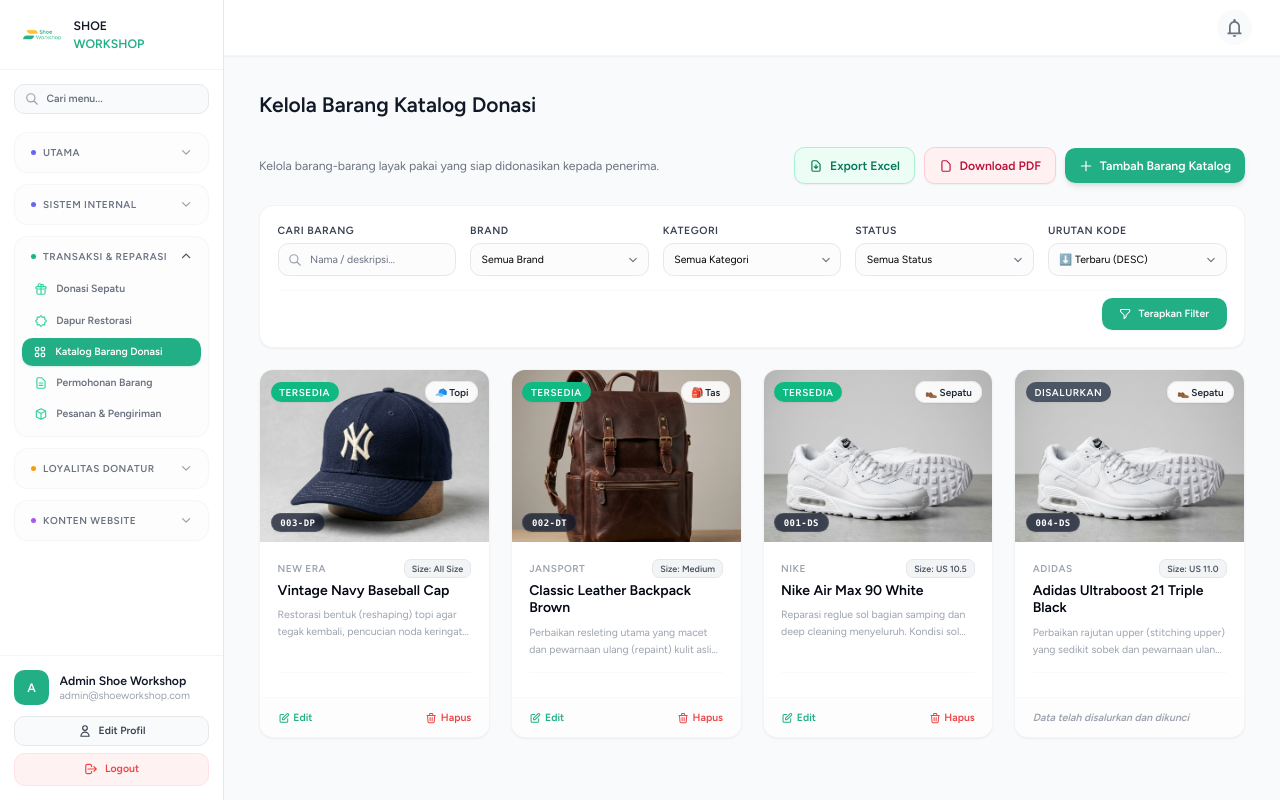
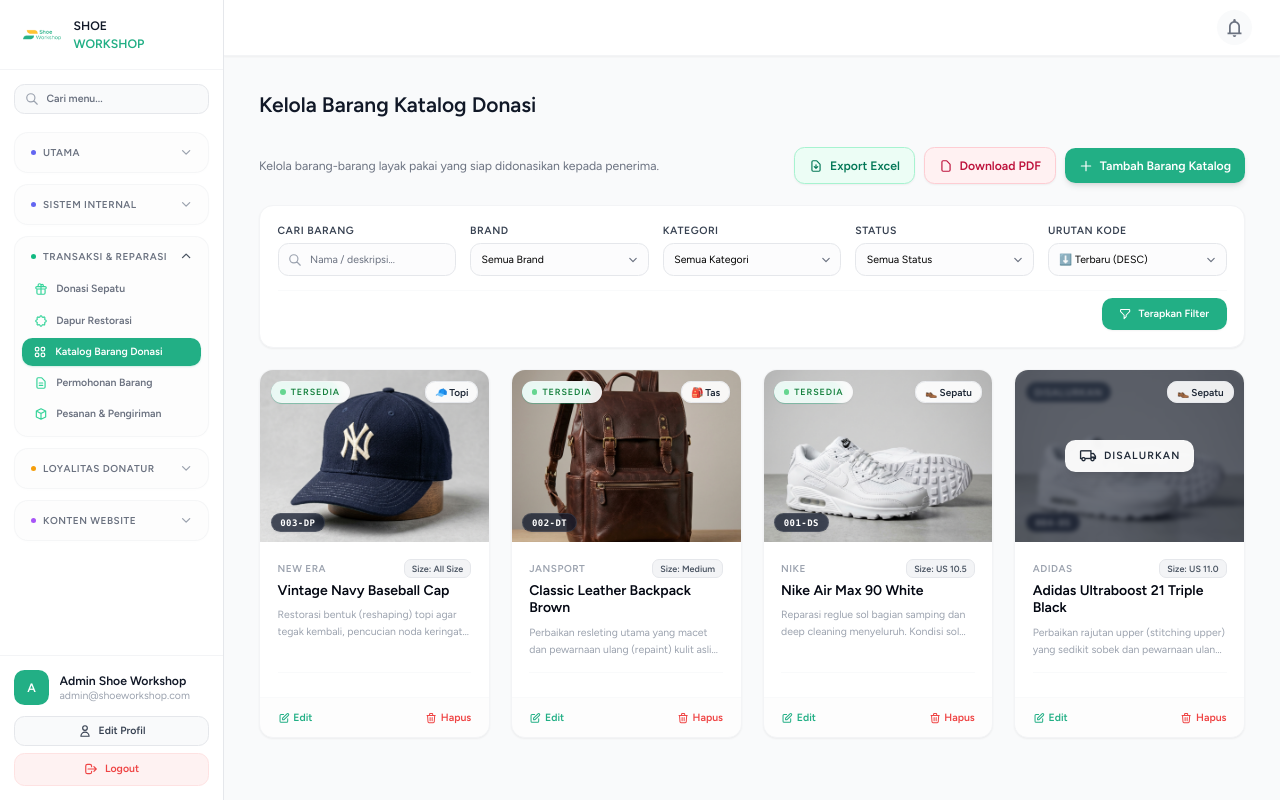
Before and after one commit to SidikWaluyaa/PortofolioShoeWorkshop, a Laravel app: page /admin/donation-items in a window 1280 px wide. Run offline with Laravel 12, Linux system fonts and the light colour scheme; a user stored in the database is signed in; data comes from the database, SQL or seed files in the repository; data that the repository does not hold is empty; style sheets or scripts are compiled from the project's sources; some libraries are stand-ins or nearby versions.

Commit message:
feat: tambahkan status arsip dan hilangkan lock edit pada donation items

```diff
--- a/app/Http/Controllers/Admin/DonationItemController.php
+++ b/app/Http/Controllers/Admin/DonationItemController.php
@@ -181,7 +181,7 @@
             'kondisi' => ['required', 'string', 'in:baru,seperti_baru,sudah_diperbaiki'],
             'ukuran' => ['nullable', 'string', 'max:50'],
             'warna' => ['nullable', 'string', 'max:50'],
-            'status' => ['required', 'string', 'in:tersedia,disalurkan'],
+            'status' => ['required', 'string', 'in:tersedia,disalurkan,arsip'],
             'deskripsi' => ['nullable', 'string'],
             'foto_utama' => ['required', 'image', 'max:20480'], // Max 20MB
             'foto_detail' => ['nullable', 'array'],
@@ -278,7 +278,7 @@
             'kondisi' => ['required', 'string', 'in:baru,seperti_baru,sudah_diperbaiki'],
             'ukuran' => ['nullable', 'string', 'max:50'],
             'warna' => ['nullable', 'string', 'max:50'],
-            'status' => ['required', 'string', 'in:tersedia,disalurkan'],
+            'status' => ['required', 'string', 'in:tersedia,disalurkan,arsip'],
             'deskripsi' => ['nullable', 'string'],
             'foto_utama' => ['nullable', 'image', 'max:20480'],
             'foto_detail' => ['nullable', 'array'],
--- a/resources/views/admin/donation_items/create.blade.php
+++ b/resources/views/admin/donation_items/create.blade.php
@@ -106,7 +106,7 @@
                     <select id="status" name="status" required
                             class="w-full px-4 py-2.5 bg-gray-50 border border-gray-200 rounded-xl focus:outline-none focus:ring-2 focus:ring-[#22AF85]/20 focus:border-[#22AF85] text-sm text-gray-900 font-semibold transition">
                         <option value="tersedia" {{ old('status', 'tersedia') === 'tersedia' ? 'selected' : '' }}>Tersedia</option>
-                        <option value="disalurkan" {{ old('status') === 'disalurkan' ? 'selected' : '' }}>Sudah Disalurkan</option>
+                        <option value="arsip" {{ old('status') === 'arsip' ? 'selected' : '' }}>Arsip</option>
                     </select>
                     @error('status')
                         <p class="text-xs text-red-500 font-semibold mt-1">{{ $message }}</p>
--- a/resources/views/admin/donation_items/edit.blade.php
+++ b/resources/views/admin/donation_items/edit.blade.php
@@ -92,7 +92,10 @@
                     <select id="status" name="status" required
                             class="w-full px-4 py-2.5 bg-gray-50 border border-gray-200 rounded-xl focus:outline-none focus:ring-2 focus:ring-[#22AF85]/20 focus:border-[#22AF85] text-sm text-gray-900 font-semibold transition">
                         <option value="tersedia" {{ old('status', $donationItem->status) === 'tersedia' ? 'selected' : '' }}>Tersedia</option>
-                        <option value="disalurkan" {{ old('status', $donationItem->status) === 'disalurkan' ? 'selected' : '' }}>Sudah Disalurkan</option>
+                        <option value="arsip" {{ old('status', $donationItem->status) === 'arsip' ? 'selected' : '' }}>Arsip</option>
+                        @if($donationItem->status === 'disalurkan')
+                            <option value="disalurkan" selected>Sudah Disalurkan</option>
+                        @endif
                     </select>
                     @error('status')
                         <p class="text-xs text-red-500 font-semibold mt-1">{{ $message }}</p>
--- a/resources/views/admin/donation_items/index.blade.php
+++ b/resources/views/admin/donation_items/index.blade.php
@@ -66,6 +66,7 @@
                     <select name="status" id="status" class="w-full text-xs border-gray-200 rounded-xl focus:border-[#22AF85] focus:ring-1 focus:ring-[#22AF85] bg-gray-50/50 py-2.5">
                         <option value="">Semua Status</option>
                         <option value="tersedia" {{ request('status') === 'tersedia' ? 'selected' : '' }}>Tersedia</option>
+                        <option value="arsip" {{ request('status') === 'arsip' ? 'selected' : '' }}>Arsip</option>
                         <option value="disalurkan" {{ request('status') === 'disalurkan' ? 'selected' : '' }}>Sudah Disalurkan</option>
                     </select>
                 </div>
@@ -124,14 +125,33 @@
                         'topi' => '🧢 Topi'
                     ];
                 @endphp
-                <div class="absolute top-3 right-3">
+                <div class="absolute top-3 right-3 z-30">
                     <span class="px-2.5 py-1 rounded-xl text-[10px] font-extrabold bg-white/90 backdrop-blur-sm text-gray-800 border border-gray-150/50 shadow-sm">
                         {{ $catLabels[$item->kategori] ?? ucfirst($item->kategori) }}
                     </span>
                 </div>
 
+                @if($item->status === 'tersedia')
+                    <div class="absolute top-3 left-3 bg-white/90 backdrop-blur-sm px-2.5 py-1 rounded-full border border-gray-100/50 shadow-sm flex items-center gap-1.5 z-10">
+                        <div class="w-1.5 h-1.5 bg-green-500 rounded-full animate-pulse"></div>
+                        <span class="text-[9px] font-black tracking-widest uppercase text-green-700">Tersedia</span>
+                    </div>
+                @elseif($item->status === 'arsip')
+                    <div class="absolute top-3 left-3 bg-white/90 backdrop-blur-sm px-2.5 py-1 rounded-full border border-gray-100/50 shadow-sm flex items-center gap-1.5 z-10">
+                        <div class="w-1.5 h-1.5 bg-yellow-500 rounded-full"></div>
+                        <span class="text-[9px] font-black tracking-widest uppercase text-yellow-700">Arsip</span>
+                    </div>
+                @else
+                    <div class="absolute inset-0 bg-gray-900/60 backdrop-blur-[2px] z-20 flex flex-col items-center justify-center">
+                        <div class="bg-white/95 px-4 py-2 rounded-xl shadow-lg flex items-center gap-2">
+                            <span class="material-symbols-outlined !text-[18px] text-gray-800">local_shipping</span>
+                            <span class="text-xs font-black tracking-widest uppercase text-gray-800">Disalurkan</span>
+                        </div>
+                    </div>
+                @endif
+
                 {{-- Code Tag Overlay (Bottom Left) --}}
-                <div class="absolute bottom-3 left-3">
+                <div class="absolute bottom-3 left-3 z-10">
                     <span class="px-2.5 py-1 rounded-xl text-[9px] font-mono font-bold bg-slate-900/75 backdrop-blur-sm text-white tracking-wider shadow-sm border border-white/10">
                         {{ $item->kode_barang ?? '-' }}
                     </span>
@@ -200,8 +220,7 @@
             </div>
 
             {{-- Card Footer Actions --}}
-            <div class="px-5 py-3.5 bg-gray-50/40 border-t border-gray-50 flex items-center justify-between">
-                @if($item->status === 'tersedia')
+            <div class="px-5 py-3.5 bg-gray-50/40 border-t border-gray-50 flex items-center justify-between relative z-30">
                 <a href="{{ route('admin.donation-items.edit', $item) }}" class="text-[#22AF85] hover:text-[#1d9a75] font-bold text-xs flex items-center gap-1 transition">
                     <svg class="w-3.5 h-3.5" fill="none" viewBox="0 0 24 24" stroke="currentColor" stroke-width="2">
                         <path stroke-linecap="round" stroke-linejoin="round" d="M11 5H6a2 2 0 00-2 2v11a2 2 0 002 2h11a2 2 0 002-2v-5m-1.414-9.414a2 2 0 112.828 2.828L11.828 15H9v-2.828l8.586-8.586z"/>
@@ -217,9 +236,6 @@
                         Hapus
                     </button>
                 </form>
-                @else
-                    <span class="text-xs font-bold text-gray-400 italic">Data telah disalurkan dan dikunci</span>
-                @endif
             </div>
         </div>
         @endforeach
```
Also changed, not shown: database/migrations/2026_07_18_032200_modify_status_enum_in_donation_items_table.php (added). Lines whose indentation alone changed are shown as unchanged.
